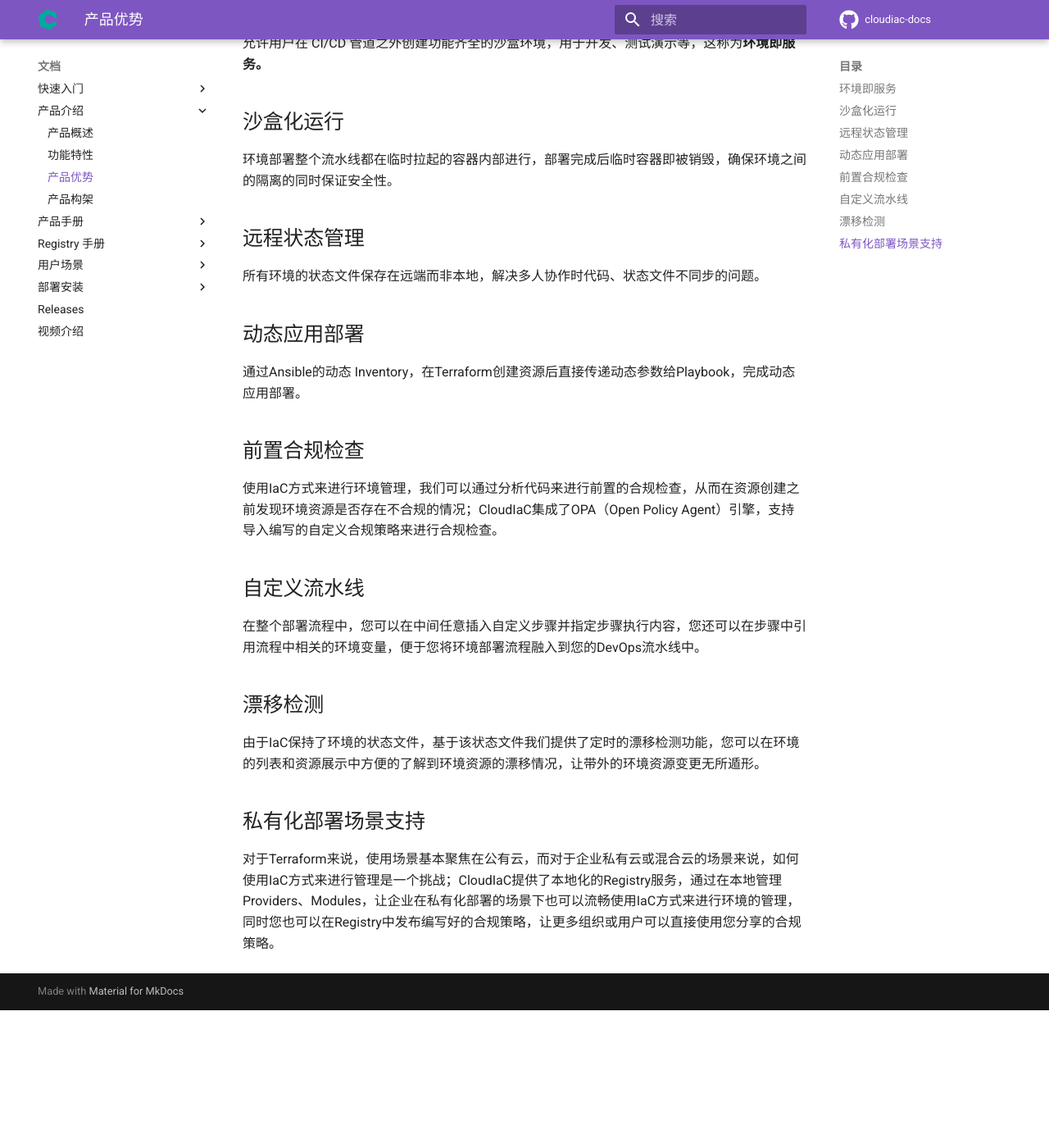
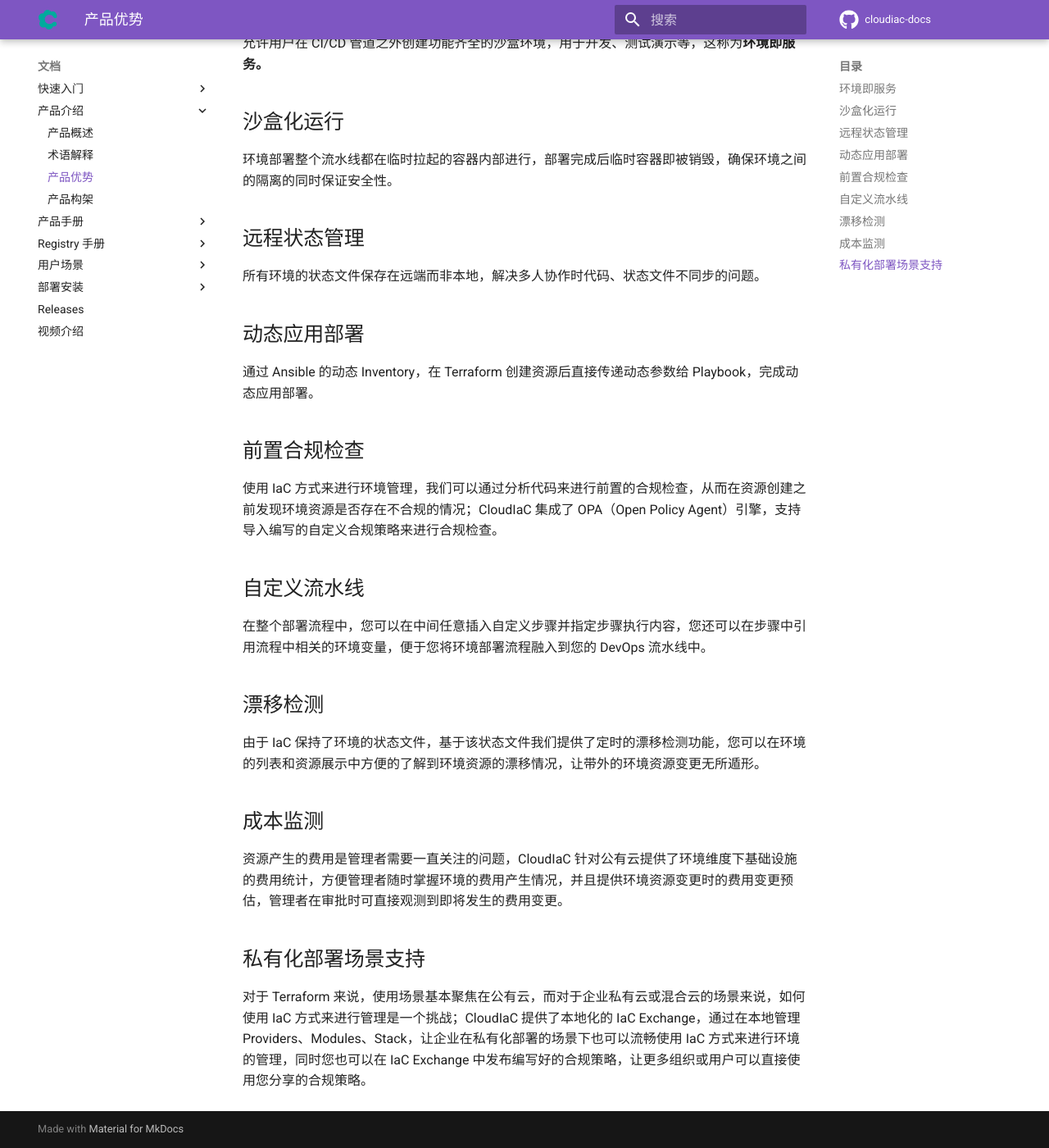
Before and after one commit to idcos/cloudiac-docs, an MkDocs documentation site: the page built from docs/mkdocs/intro/product-advantage.md, in a window 1280 px wide and 1400 px high, scrolled down 333 px. Shown: the whole window at 82% size. Built offline with MkDocs 1.6.1 and Material for MkDocs 9.7.7, drawn with Linux system fonts in a browser that asks for light colours; comment, search, counter and statistics services are not loaded; the version menu is left out; before the commit the page ends 1565 px from its top, so only the background shows below that.

Commit message:
add case env-as-service

```diff
--- a/docs/mkdocs.yml
+++ b/docs/mkdocs.yml
@@ -58,7 +58,7 @@
 
   - "产品介绍":
     - "产品概述": index.md
-    - "功能特性": intro/product-features.md
+    - "术语解释": intro/product-glossary.md
     - "产品优势": intro/product-advantage.md
     - "产品构架": intro/product-architecture.md
 
@@ -89,12 +89,12 @@
     - "vcs集成": cases/create-vcs.md
 
   - "用户场景":
-    - "纳管terraform环境": "cases/aliyun-ecs.md"
-    - "检测环境资源是否合规": "cases/check-policy.md"
+    - "环境即服务": "cases/env-as-service"
+    - "合规检查": "cases/check-policy.md"
     - "使用合规策略限制测试环境的机器规格": "cases/opa-instance-type.md"
     - "自定义合规策略": "cases/git-create-policy-group.md"
     - "使用Registry中的策略组": "cases/registry-policygroup.md"
-    - "变更漂移检测": "cases/drift_detection.md"
+    - "漂移检测": "cases/drift_detection.md"
     - "在环境资源中部署应用": "cases/ssh_key.md"
     - "自定义terraform版本": "cases/cloud_template.md"
     - "定时销毁环境": "cases/env-auto-destroy.md"
--- a/docs/mkdocs/intro/product-advantage.md
+++ b/docs/mkdocs/intro/product-advantage.md
@@ -14,20 +14,24 @@
 
 ## 动态应用部署
 
-通过Ansible的动态 Inventory，在Terraform创建资源后直接传递动态参数给Playbook，完成动态应用部署。
+通过 Ansible 的动态 Inventory，在 Terraform 创建资源后直接传递动态参数给 Playbook，完成动态应用部署。
 
 ## 前置合规检查
 
-使用IaC方式来进行环境管理，我们可以通过分析代码来进行前置的合规检查，从而在资源创建之前发现环境资源是否存在不合规的情况；CloudIaC集成了OPA（Open Policy Agent）引擎，支持导入编写的自定义合规策略来进行合规检查。
+使用 IaC 方式来进行环境管理，我们可以通过分析代码来进行前置的合规检查，从而在资源创建之前发现环境资源是否存在不合规的情况；CloudIaC 集成了 OPA（Open Policy Agent）引擎，支持导入编写的自定义合规策略来进行合规检查。
 
 ## 自定义流水线
 
-在整个部署流程中，您可以在中间任意插入自定义步骤并指定步骤执行内容，您还可以在步骤中引用流程中相关的环境变量，便于您将环境部署流程融入到您的DevOps流水线中。
+在整个部署流程中，您可以在中间任意插入自定义步骤并指定步骤执行内容，您还可以在步骤中引用流程中相关的环境变量，便于您将环境部署流程融入到您的 DevOps 流水线中。
 
 ## 漂移检测
 
-由于IaC保持了环境的状态文件，基于该状态文件我们提供了定时的漂移检测功能，您可以在环境的列表和资源展示中方便的了解到环境资源的漂移情况，让带外的环境资源变更无所遁形。
+由于 IaC 保持了环境的状态文件，基于该状态文件我们提供了定时的漂移检测功能，您可以在环境的列表和资源展示中方便的了解到环境资源的漂移情况，让带外的环境资源变更无所遁形。
+
+## 成本监测
+
+资源产生的费用是管理者需要一直关注的问题，CloudIaC 针对公有云提供了环境维度下基础设施的费用统计，方便管理者随时掌握环境的费用产生情况，并且提供环境资源变更时的费用变更预估，管理者在审批时可直接观测到即将发生的费用变更。
 
 ## 私有化部署场景支持
 
-对于Terraform来说，使用场景基本聚焦在公有云，而对于企业私有云或混合云的场景来说，如何使用IaC方式来进行管理是一个挑战；CloudIaC提供了本地化的Registry服务，通过在本地管理Providers、Modules，让企业在私有化部署的场景下也可以流畅使用IaC方式来进行环境的管理，同时您也可以在Registry中发布编写好的合规策略，让更多组织或用户可以直接使用您分享的合规策略。
+对于 Terraform 来说，使用场景基本聚焦在公有云，而对于企业私有云或混合云的场景来说，如何使用 IaC 方式来进行管理是一个挑战；CloudIaC 提供了本地化的 IaC Exchange，通过在本地管理 Providers、Modules、Stack，让企业在私有化部署的场景下也可以流畅使用 IaC 方式来进行环境的管理，同时您也可以在 IaC Exchange 中发布编写好的合规策略，让更多组织或用户可以直接使用您分享的合规策略。
```
Also changed, not shown: docs/mkdocs/cases/env-as-service.md (added, +67 -0 lines), docs/mkdocs/index.md (+1 -1 lines), docs/mkdocs/intro/product-glossary.md (added, +41 -0 lines), docs/mkdocs/images/env-as-service-1655790396368.png (added), docs/mkdocs/images/env-as-service-1655791510610.png (added), docs/mkdocs/images/env-as-service-1655791717792.png (added), docs/mkdocs/images/env-as-service-1655791818882.png (added), docs/mkdocs/images/env-as-service-1655792419450.png (added), docs/mkdocs/images/env-as-service-1655792589064.png (added), docs/mkdocs/images/env-as-service-1655792630142.png (added), docs/mkdocs/images/env-as-service-1655798688300.png (added), docs/mkdocs/images/env-as-service-1655798723890.png (added).
